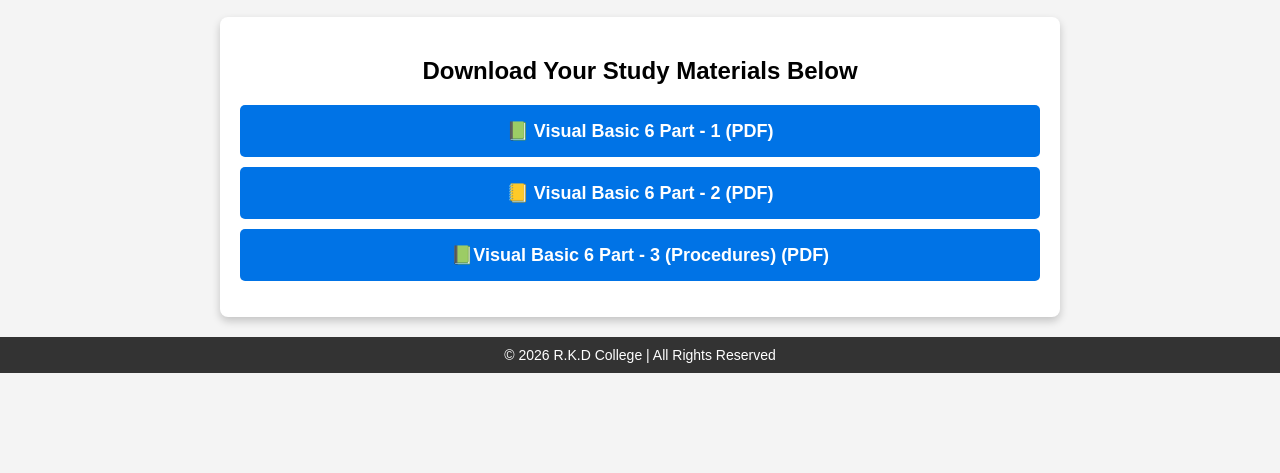
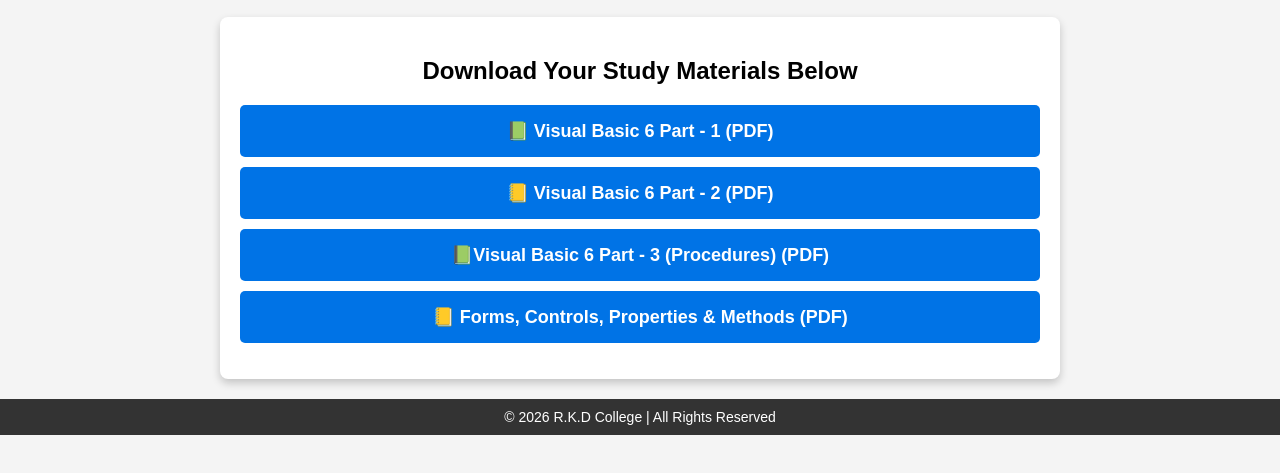
Before and after one commit to rajpus/rkdbca3, a plain HTML site: page index.html in a window 1280 px wide. Shown: the part 71-544 px from the top of the page. Drawn offline with Linux system fonts and the light colour scheme.

Commit message:
Add files via upload

```diff
--- a/index.html
+++ b/index.html
@@ -92,9 +92,10 @@
 
 	<li><a href=https://drive.google.com/file/d/1X9cg7FAzrn6LWgmcXWrvvvYjyzIeKiXM/view?usp=sharing" target="_blank"> 📗Visual Basic 6 Part - 3 (Procedures) (PDF)</a></li>
 
+
+ 	<li><a href="https://drive.google.com/file/d/1Cvj2VYZ_MAYugPy3Y-JBw6X6P_3IsmqM/view?usp=sharing" target="_blank">📒 Forms, Controls, Properties & Methods (PDF)</a></li>
+
  <!--
- <li><a href="https://drive.google.com/file/d/1nwrrQ3HwZT19JfzUBpAghr8s5ObMWsaJ/view?usp=sharing" target="_blank">📒 R Language(Operators, Control Structure, Function) (PDF)</a></li>
-
 <li><a href="https://drive.google.com/file/d/1UgGpn7AL9yJbcG4ng6YK1Q-hPmBBSQfX/view?usp=sharing" target="_blank">📗 Requirement Modeling -1 S.E (PDF)</a></li>
 
 
```
